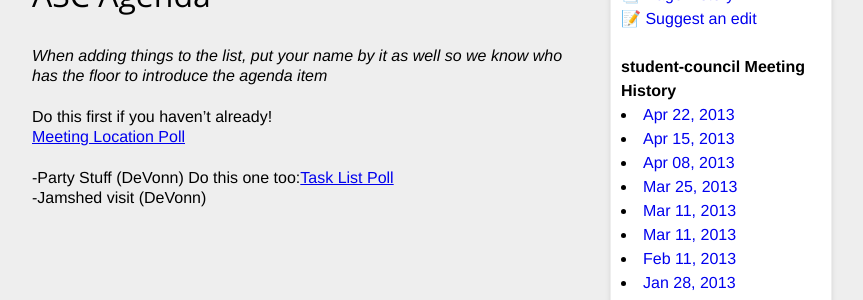
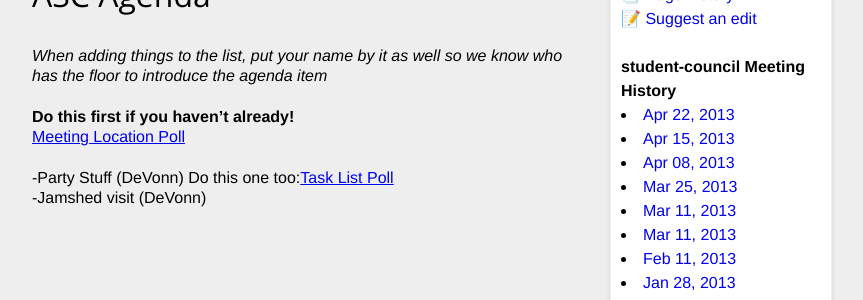
Before and after one commit to CooperASC/cooperasc.github.com, a Jekyll site: the page built from _posts/notes/2013-04-22-asc-agenda-devonn-francis.md, in a window 1280 px wide. Shown: the part 208-508 px from the top of the page, without its empty margins (208-1071 px from the left). Built offline with Jekyll 4.4.1, drawn with Linux system fonts in a browser that asks for light colours.

Commit message:
made some words bold

```diff
--- a/_posts/notes/2013-04-22-asc-agenda-devonn-francis.md
+++ b/_posts/notes/2013-04-22-asc-agenda-devonn-francis.md
@@ -17,7 +17,7 @@ filepath: _posts/notes/2013-04-22-asc-agenda-notes-devonn-francis.md
 #ASC Agenda
 *When adding things to the list, put your name by it as well so we know who has the floor to introduce the agenda item*
 
-Do this first if you haven't already!
+**Do this first if you haven't already!**
 [Meeting Location Poll](http://www.doodle.com/xh4v2m4v6qichg5f)
 
 -Party Stuff (DeVonn)
```
